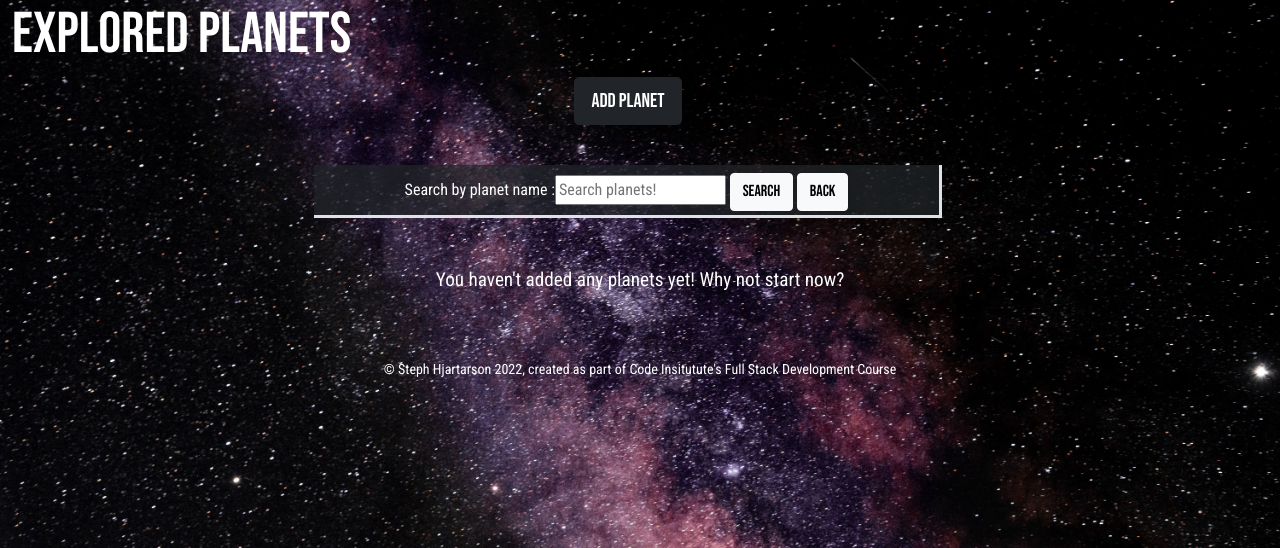
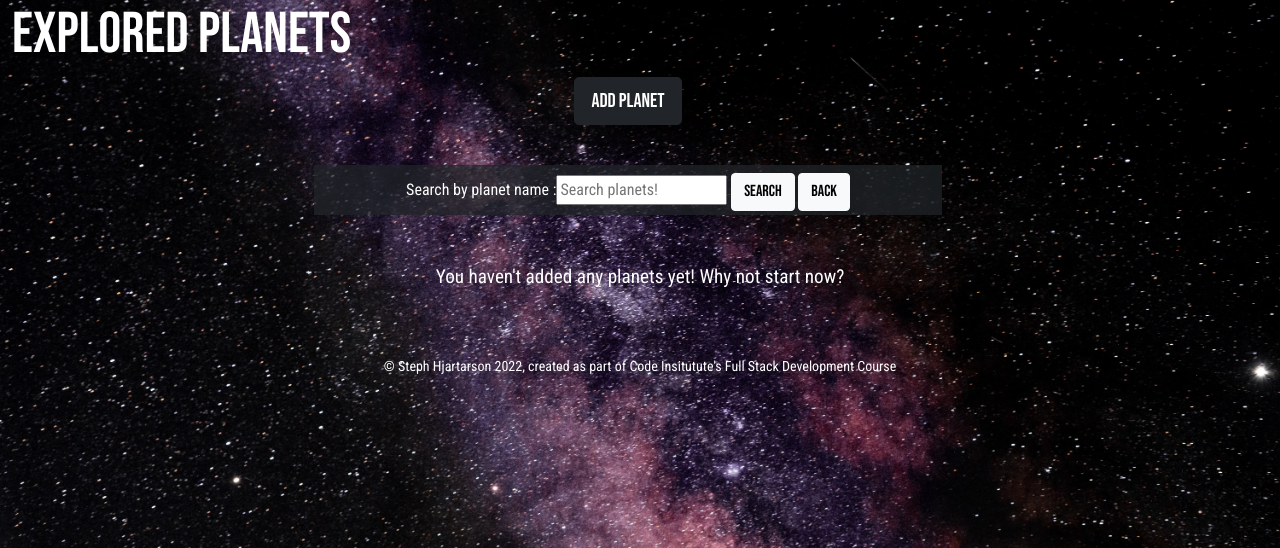
Before and after one commit to StephHjar/me1-planet-tracker, a Django app: template templates/planets/planet_list.html in a window 1280 px wide. Shown: the part 126-674 px from the top of the page. Run offline with Django 3.2, Linux system fonts and the light colour scheme; the template is opened without the code that fills it: values that come from a table or form of the project are taken from there, others are empty; the visitor is signed in with stand-in values (Sample User, id 1); some libraries are stand-ins or nearby versions.

Commit message:
Remove borders from form + delete confirmation screen

```diff
--- a/templates/planets/planet_confirm_delete.html
+++ b/templates/planets/planet_confirm_delete.html
@@ -12,7 +12,7 @@
     <!-- Shows edit planet form if user is logged in -->
     {% if user.is_authenticated %}
     <div class="row justify-content-center">
-        <div class="col-md-auto p-3 bg-dark bg-opacity-75 text-start border-end border-bottom border-3 border-light">
+        <div class="col-md-auto p-3 bg-dark bg-opacity-75 text-start">
             <form method="post">
 
                 {% csrf_token %}
--- a/templates/planets/planet_list.html
+++ b/templates/planets/planet_list.html
@@ -17,7 +17,7 @@
             </div>
         </div>
         <div class="row justify-content-center">
-            <div class="col-6 bg-dark bg-opacity-75 border-end border-bottom border-3 text-center p-1 mb-5">
+            <div class="col-6 bg-dark bg-opacity-75 text-center p-1 mb-5">
                 <form class="form-inline" action="" method="GET">
                     {{ form }}
                     <button class="btn btn-light text-uppercase mb-0 mt-1" type="submit">Search</button>
@@ -28,7 +28,7 @@
         </div>
     </div>
 
-    <div class="row">
+    <div class="row justify-content-center">
         {% for planet in planet_list %}
         <div class="col-md-3 col-6">
             <div class="card mb-4 bg-dark bg-opacity-75 border-end border-bottom border-3">
```
